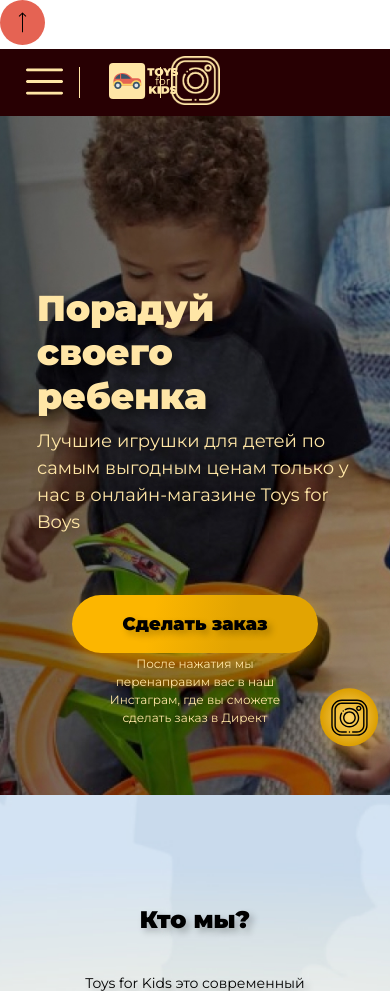
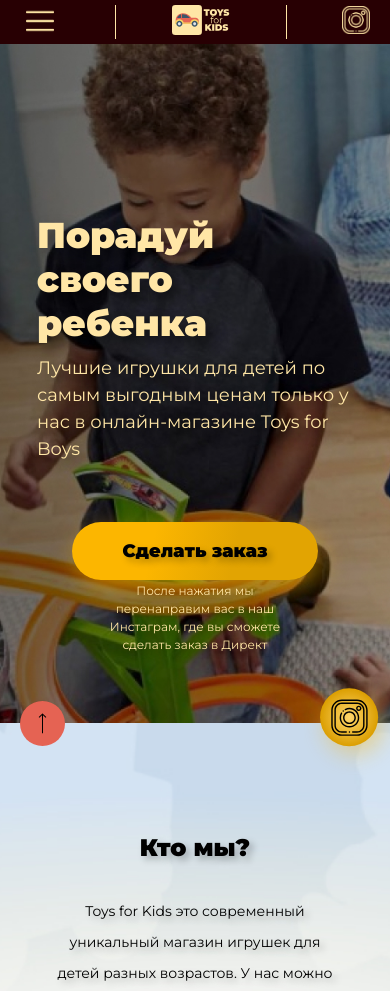
Before and after one commit to Poliakkova/toys-for-boys.ua, a PHP site: page / in a window 390 px wide. Shown: the top 991 px of the page. Run offline with PHP 8.4, Linux system fonts and the light colour scheme.

Commit message:
Update main.css

```diff
--- a/css/main.css
+++ b/css/main.css
@@ -15,6 +15,23 @@ ul, li {
 	display: block;
 	padding: 0;
 	margin: 0;
+}
+
+/*________НАВЕРХ_________*/
+
+.top{
+	position: fixed;
+	z-index: 100;
+	left: 5%;
+	top:80%;
+}
+
+.top img{
+	width: 70px;
+}
+
+.top img:hover{
+
 }
 
 .container {
@@ -275,21 +278,20 @@ padding-bottom: 7px;
 
 .small-nav{
 	display: flex;
-    padding-top: 7px;
-	padding-bottom: 7px;
+    padding-top: 5px;
+	padding-bottom: 5px;
+	justify-content: space-between;
 }
 
 .small-nav img{
-	width: 100%;
+	height: 34px;
 }
+
 .open-button{
 	background: transparent;
 	border: none;
 	margin-top: auto;
 	margin-bottom: auto;
-	width: 8%;
-	margin-right: 10px;
-	margin-left: 10px;
 }
 
 .open-button:focus {
@@ -299,33 +301,34 @@ padding-bottom: 7px;
 .small-nav a{
 	margin-top: auto;
 	margin-bottom: auto;
-	margin-right: 10px;
-	margin-left: 10px;
 }
+
 .inst-logo{
 	right: auto;
-	width: 8%;
 }
-.logoo{
-	width: 16%;
-	padding-left: 28%;
-	padding-right: 28%;
+
+.small-nav .logoo{
+	height: 40px;
 }
 
 .line {
 	border-left: 1px solid #FFE6A6;
-	height: 31px;
+	height: 44px;
 	margin-top: auto;
 	margin-bottom: auto;
+	margin-right: 10px;
+    margin-left: 10px;
 }
 
 .header .show-menu{
 	display: block;
 	position: absolute;
     background: rgba(0,0,0,0.4);
-	top: 7.4%;
-    width: 40%;
-    padding: 20px 10px 20px 10px;
+	top: 54px;
+    width: 300px;
+    z-index: 2;
+    left: 0;
+    width: 100%;
 }
 
 
@@ -484,29 +495,12 @@ padding-bottom: 7px;
 	.facility li{
 		padding-bottom: 5px;
 	}
-	.header .show-menu{
-		top: 6.5%;
-		padding: 0;
-	}
 }
 
 @media screen and (max-width: 425px) {
 	.insta img {
     	width: 100px;
 	}
-	.inst-logo {
-   		 width: 14%;
-	}
-	.logoo {
-    	width: 26%;
-    }
-    .open-button {
-    	width: 14%;
-    	margin-left: 0px;
-	}
-	.small-nav a {
-    	margin-right: 0px;
-    }
     .btn a, .btn2 a {
     	font-size: 18px;
     }
@@ -514,19 +508,33 @@ padding-bottom: 7px;
     	padding-bottom: 0;
     	height: 650px;
     }
-    .header .show-menu{
-		top: 6%;
+    .small-nav .logoo {
+   		height: 30px;
+	}
+	.line{
+		height: 34px;
+	}
+	.small-nav img{
+		height: 28px;
 	}
 	.menu li a{
 		font-size: 14px;
 	}
+	.header .show-menu{
+		top: 44px;
+	}
 	.block4 {
-    padding-bottom: 30px;
-}
-.howorder {
-
-    padding-bottom: 30px;
-}
+    	padding-bottom: 30px;
+	}
+	.howorder {
+	    padding-bottom: 30px;
+	}
+	.top img{
+		width: 100%;
+	}
+	.top{
+		top:83%;
+	}
 
 }
 
```
Also changed, not shown: other parts of css/main.css (+13 -22 lines).
